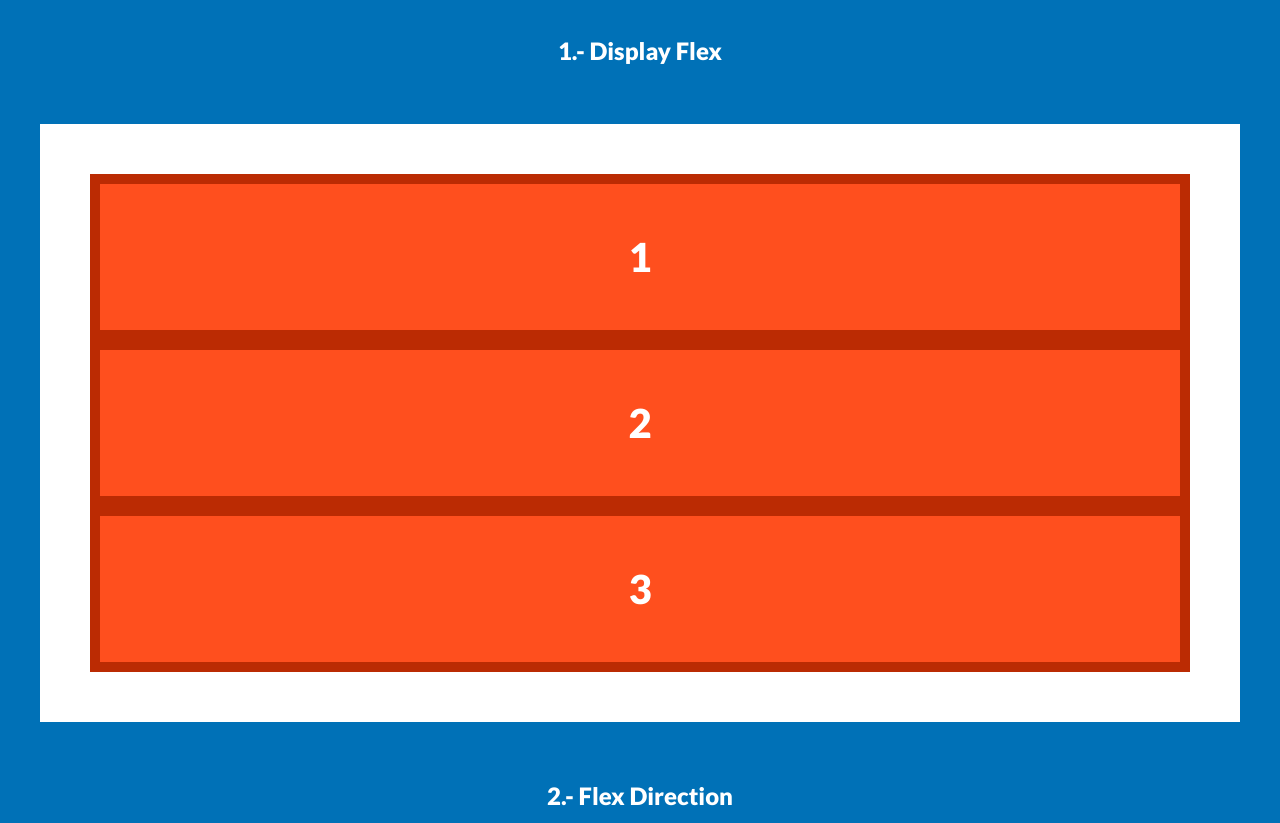
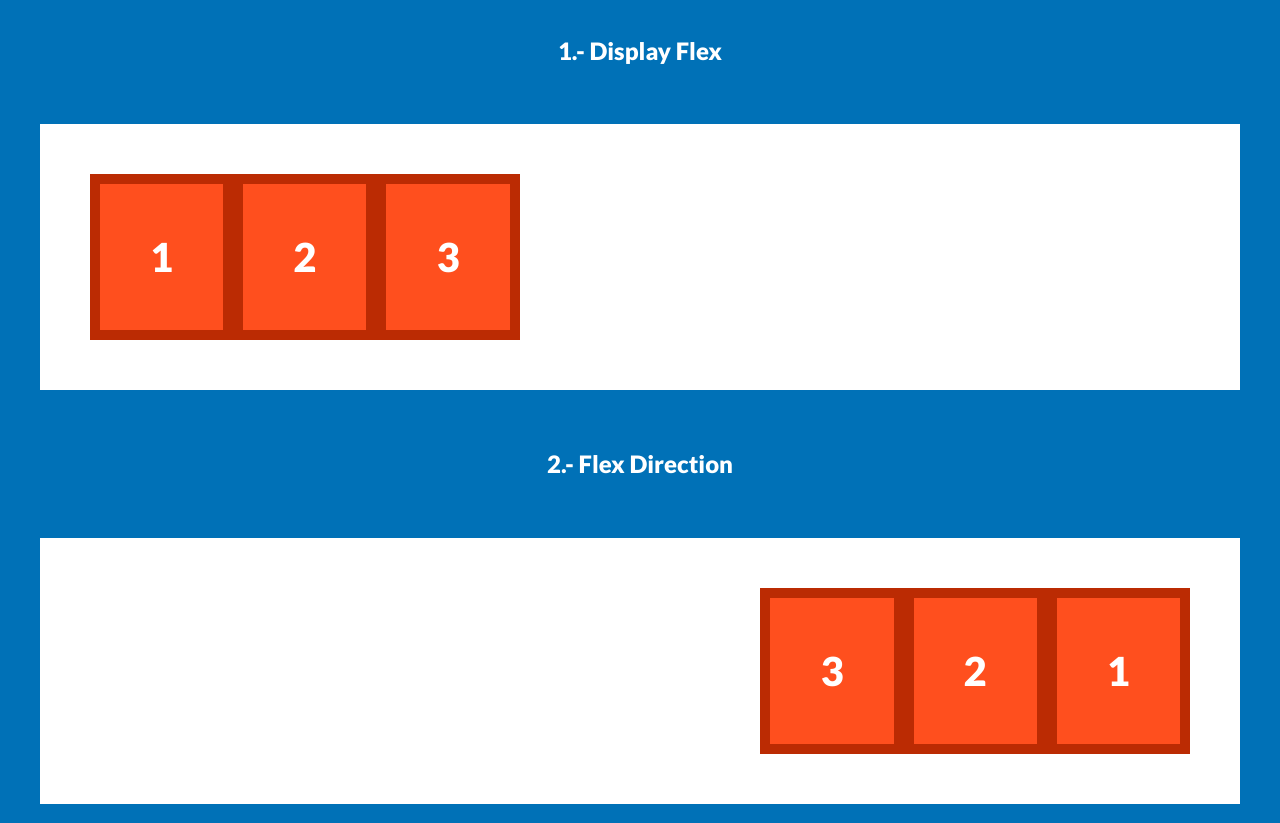
Before and after one commit to Daniel151505/flexbox, a plain HTML site: page index.html in a window 1280 px wide. Shown: the part 180-1003 px from the top of the page. Drawn offline with Linux system fonts and the light colour scheme.

Commit message:
Flex direction

```diff
--- a/css/style.css
+++ b/css/style.css
@@ -66,3 +66,16 @@ h1, h2 {
     background-color: var(--blanco);
     padding: 5rem;
 }
+
+/* 1 */
+
+.d-flex {
+    display: flex;
+}
+
+/* 2 */
+
+.d-flex-2 {
+    display: flex;
+    flex-direction: row-reverse;
+}
```
